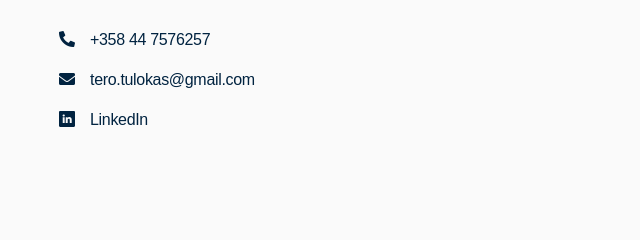
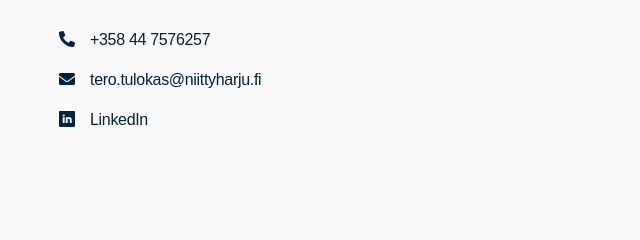
Before and after one commit to Rookie1975/Niittyharju-site, a plain HTML site: page index.html in a window 1280 px wide. Shown: the part 4364-4604 px from the top of the page, 0-640 px from the left. Drawn offline with nearby package versions, Linux system fonts and the light colour scheme; a script that the page names is missing.

Commit message:
Update email contact and form action URL

```diff
--- a/index.html
+++ b/index.html
@@ -326,7 +326,7 @@
             </div>
             <div class="contacts-detail">
               <p class="contacts-icon"></p>
-              <a href="mailto:tero.tulokas@gmail.com" class="paragraph-no-margin">tero.tulokas@gmail.com</a>
+              <a href="mailto:tero.tulokas@niittyharju.fi" class="paragraph-no-margin">tero.tulokas@niittyharju.fi</a>
             </div>
             <div class="contacts-detail">
               <div class="contacts-icon w-embed"><svg height="auto" viewbox="0 0 512 512" width="auto" xmlns="http://www.w3.org/2000/svg" version="1.1" xmlns:xlink="http://www.w3.org/1999/xlink" xmlns:svgjs="http://svgjs.dev/svgjs">
@@ -340,7 +340,7 @@
         </div>
         <div data-w-id="38d73040-eb98-3609-8344-011183ebb066" style="opacity:0" class="contacts-form-wrapper">
           <div class="form-block-contacts w-form">
-            <form id="email-form" name="email-form" data-name="Email Form" action="https://airform.io/tero.tulokas@gmail.com" method="post" class="form-contacts" data-wf-page-id="693acaa15b2e8254d589c268" data-wf-element-id="38d73040-eb98-3609-8344-011183ebb068">
+            <form id="email-form" name="email-form" data-name="Email Form" action="https://airform.io/tero.tulokas@niittyharju.fi" method="post" class="form-contacts" data-wf-page-id="693acaa15b2e8254d589c268" data-wf-element-id="38d73040-eb98-3609-8344-011183ebb068">
               <div class="form-inputs-grid"><input class="contacts-input w-input" maxlength="256" name="name" data-name="Name" placeholder="First name" type="text" id="name" required=""><input class="contacts-input w-node-_38d73040-eb98-3609-8344-011183ebb06b-d589c268 w-input" maxlength="256" name="name-2" data-name="Name 2" placeholder="Last name" type="text" id="name-2" required=""><input class="contacts-input w-input" maxlength="256" name="Phone" data-name="Phone" placeholder="Your phone" type="tel" id="Phone" required=""><input class="contacts-input w-input" maxlength="256" name="email" data-name="Email" placeholder="Your email" type="email" id="email" required=""></div><textarea placeholder="Your text" maxlength="5000" id="field" name="field" data-name="field" required="" class="contacts-textarea w-input"></textarea><input type="submit" data-wait="Please wait..." class="primary-button full-width-mobile w-button" value="Submit">
             </form>
             <div class="success-message w-form-done">
```
